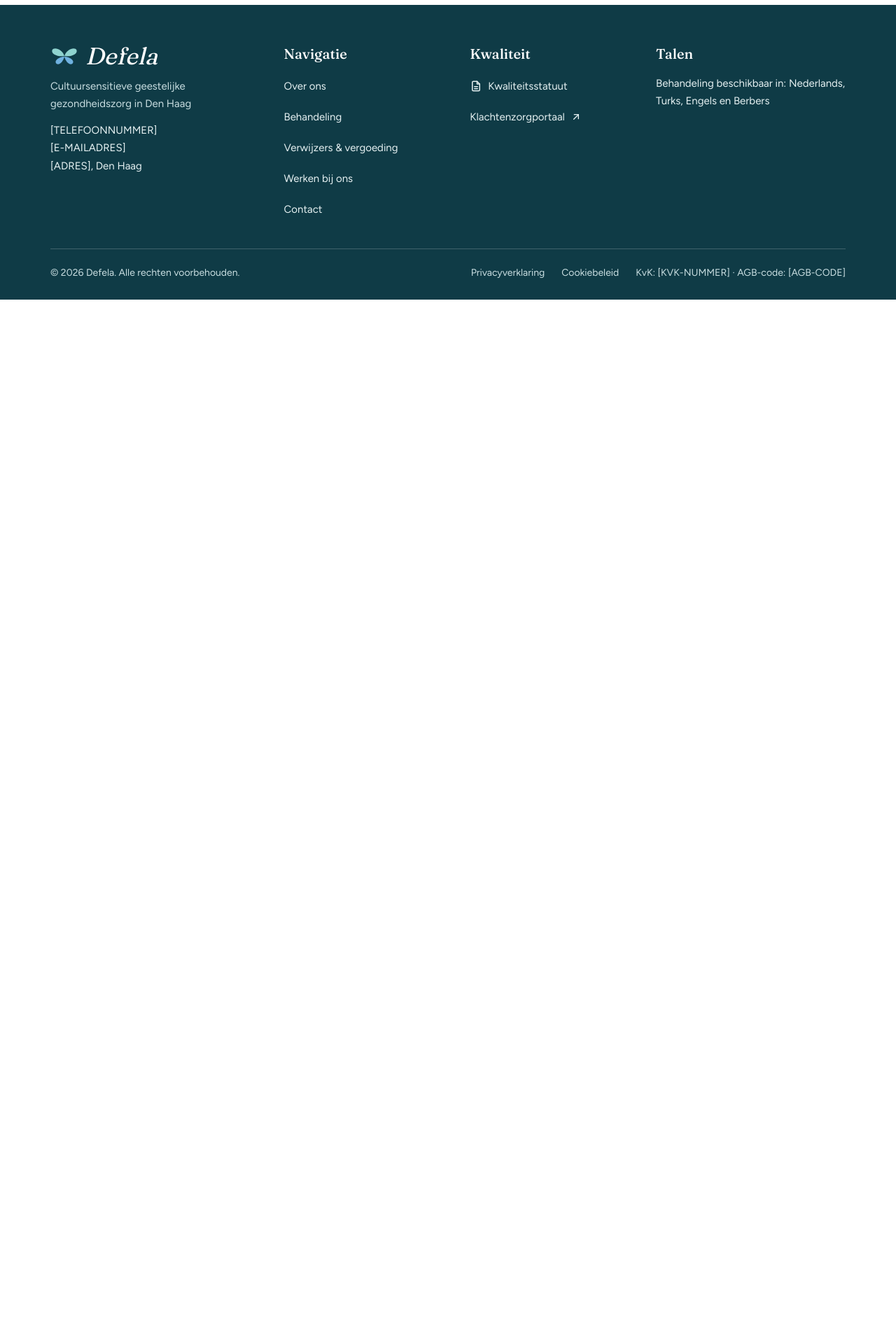
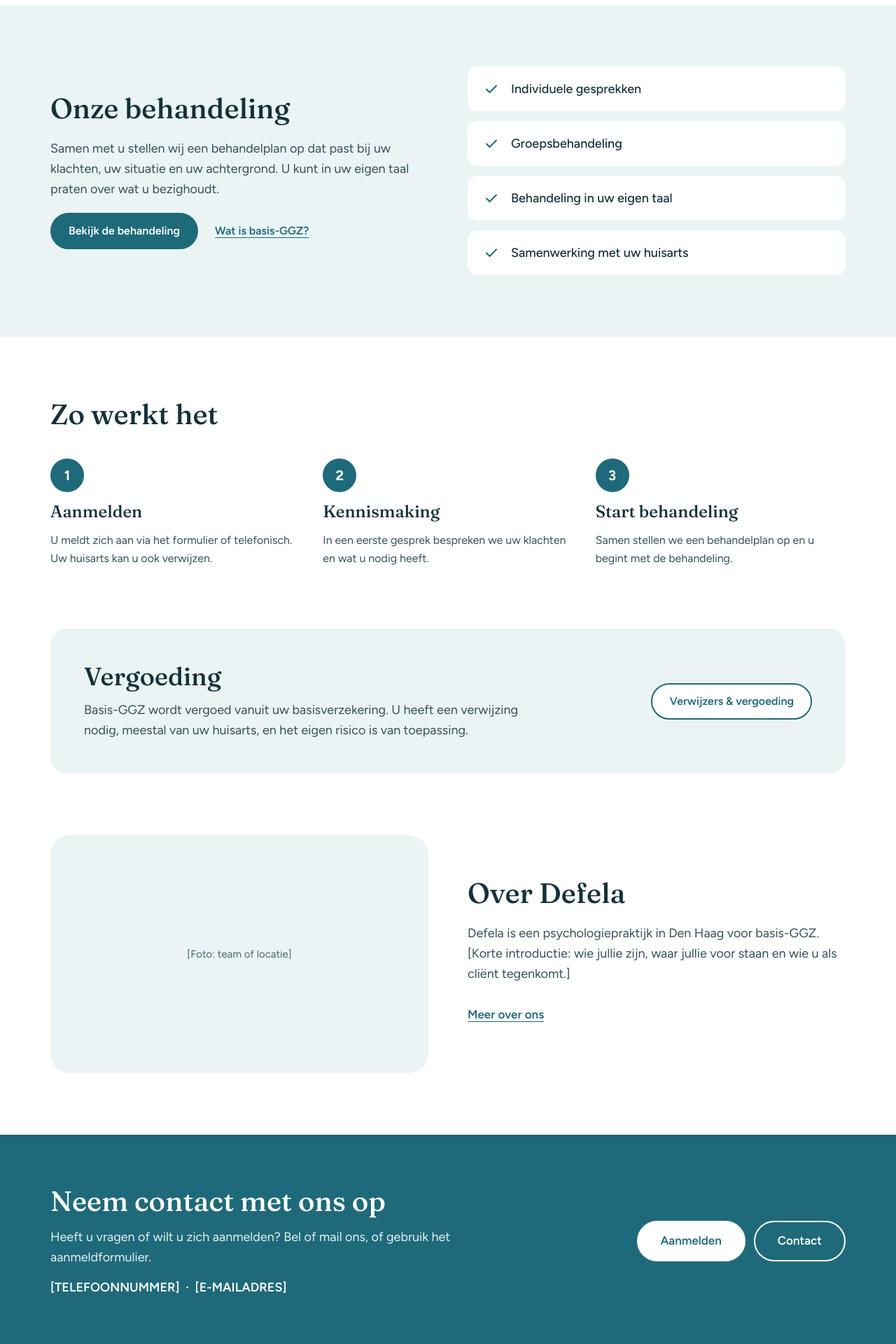
Before and after one commit to azzet58/ggz-defela, a Next.js app: page / in a window 1280 px wide. Shown: the part 1460-3380 px from the top of the page at 70% size. Before the commit the page ends 1888 px from the top, so only its background shows below. Built offline with nearby package versions, Linux system fonts and the light colour scheme.

Commit message:
feat(home): add treatment, steps, reimbursement, about and contact sections
Co-Authored-By: Claude Sonnet 5.5 <noreply@anthropic.com>
Claude-Session: https://claude.ai/code/session_0167ZHUUySUV985Z29cYqmX9

```diff
--- a/app/page.tsx
+++ b/app/page.tsx
@@ -1,5 +1,10 @@
+import { AboutTeaser } from "@/components/home/about-teaser";
 import { Complaints } from "@/components/home/complaints";
 import { Hero } from "@/components/home/hero";
+import { HowItWorks } from "@/components/home/how-it-works";
+import { Reimbursement } from "@/components/home/reimbursement";
+import { Treatment } from "@/components/home/treatment";
+import { ContactCta } from "@/components/contact-cta";
 import { EmergencyNotice } from "@/components/emergency-notice";
 
 export default function HomePage() {
@@ -8,6 +13,11 @@ export default function HomePage() {
       <Hero />
       <EmergencyNotice />
       <Complaints />
+      <Treatment />
+      <HowItWorks />
+      <Reimbursement />
+      <AboutTeaser />
+      <ContactCta />
     </>
   );
 }
--- /dev/null
+++ b/components/contact-cta.tsx
@@ -0,0 +1,36 @@
+import { ButtonLink } from "@/components/button";
+import { Container } from "@/components/container";
+import { signupLink, site } from "@/lib/site";
+
+/** Donkere afsluitende blok met contactgegevens en knoppen. */
+export function ContactCta({
+  title = "Neem contact met ons op",
+  text = "Heeft u vragen of wilt u zich aanmelden? Bel of mail ons, of gebruik het aanmeldformulier.",
+}: {
+  title?: string;
+  text?: string;
+}) {
+  return (
+    <section className="bg-brand text-white">
+      <Container className="flex flex-col gap-8 py-12 md:py-[72px] lg:flex-row lg:items-center lg:justify-between lg:gap-12">
+        <div className="flex max-w-[640px] flex-col gap-3.5">
+          <h2 className="font-display text-[30px] font-medium leading-[1.15] md:text-[40px]">
+            {title}
+          </h2>
+          <p className="text-base leading-[1.6] text-deep-text md:text-lg">{text}</p>
+          <p className="text-base font-semibold md:text-lg">
+            {site.contact.phone} &nbsp;·&nbsp; {site.contact.email}
+          </p>
+        </div>
+        <div className="flex flex-col gap-3 sm:flex-row">
+          <ButtonLink href={signupLink.href} variant="light">
+            {signupLink.label}
+          </ButtonLink>
+          <ButtonLink href="/contact" variant="ghost">
+            Contact
+          </ButtonLink>
+        </div>
+      </Container>
+    </section>
+  );
+}
--- /dev/null
+++ b/components/home/about-teaser.tsx
@@ -0,0 +1,35 @@
+import Link from "next/link";
+import { Container } from "@/components/container";
+import { PhotoPlaceholder } from "@/components/photo-placeholder";
+import { site } from "@/lib/site";
+
+export function AboutTeaser() {
+  return (
+    <section>
+      <Container className="grid items-center gap-8 pb-14 md:pb-[88px] lg:grid-cols-2 lg:gap-14">
+        <PhotoPlaceholder
+          label="[Foto: team of locatie]"
+          className="min-h-[240px] lg:min-h-[340px]"
+        />
+        <div className="flex flex-col gap-5">
+          <h2 className="font-display text-[30px] font-medium leading-[1.15] md:text-[40px]">
+            Over {site.name}
+          </h2>
+          <p className="text-base leading-[1.6] text-muted md:text-lg">
+            {site.name} is een psychologiepraktijk in {site.city} voor basis-GGZ.
+            [Korte introductie: wie jullie zijn, waar jullie voor staan en wie u
+            als cliënt tegenkomt.]
+          </p>
+          <div>
+            <Link
+              href="/over-ons"
+              className="inline-flex min-h-12 items-center text-[17px] font-semibold text-brand underline underline-offset-4"
+            >
+              Meer over ons
+            </Link>
+          </div>
+        </div>
+      </Container>
+    </section>
+  );
+}
--- /dev/null
+++ b/components/home/how-it-works.tsx
@@ -0,0 +1,30 @@
+import { Container } from "@/components/container";
+import { Steps } from "@/components/steps";
+
+const steps = [
+  {
+    title: "Aanmelden",
+    text: "U meldt zich aan via het formulier of telefonisch. Uw huisarts kan u ook verwijzen.",
+  },
+  {
+    title: "Kennismaking",
+    text: "In een eerste gesprek bespreken we uw klachten en wat u nodig heeft.",
+  },
+  {
+    title: "Start behandeling",
+    text: "Samen stellen we een behandelplan op en u begint met de behandeling.",
+  },
+];
+
+export function HowItWorks() {
+  return (
+    <section>
+      <Container className="flex flex-col gap-8 py-14 md:gap-10 md:py-[88px]">
+        <h2 className="font-display text-[30px] font-medium leading-[1.15] md:text-[40px]">
+          Zo werkt het
+        </h2>
+        <Steps steps={steps} />
+      </Container>
+    </section>
+  );
+}
--- /dev/null
+++ b/components/home/reimbursement.tsx
@@ -0,0 +1,31 @@
+import { ButtonLink } from "@/components/button";
+import { Container } from "@/components/container";
+
+export function Reimbursement() {
+  return (
+    <section>
+      <Container className="pb-14 md:pb-[88px]">
+        <div className="flex flex-col gap-6 rounded-3xl bg-mint p-6 sm:p-8 md:flex-row md:items-center md:justify-between md:gap-12 md:p-12">
+          <div className="flex max-w-[640px] flex-col gap-3">
+            <h2 className="font-display text-[28px] font-medium leading-[1.15] md:text-4xl">
+              Vergoeding
+            </h2>
+            <p className="text-base leading-[1.6] text-muted md:text-lg">
+              Basis-GGZ wordt vergoed vanuit uw basisverzekering. U heeft een
+              verwijzing nodig, meestal van uw huisarts, en het eigen risico is
+              van toepassing.
+            </p>
+          </div>
+          <ButtonLink
+            href="/verwijzers-vergoeding"
+            variant="outline"
+            size="md"
+            className="shrink-0"
+          >
+            Verwijzers &amp; vergoeding
+          </ButtonLink>
+        </div>
+      </Container>
+    </section>
+  );
+}
--- /dev/null
+++ b/components/home/treatment.tsx
@@ -0,0 +1,52 @@
+import { ButtonLink } from "@/components/button";
+import { Container } from "@/components/container";
+import { CheckIcon } from "@/components/icons";
+import Link from "next/link";
+
+const points = [
+  "Individuele gesprekken",
+  "Groepsbehandeling",
+  "Behandeling in uw eigen taal",
+  "Samenwerking met uw huisarts",
+];
+
+export function Treatment() {
+  return (
+    <section className="bg-mint">
+      <Container className="grid items-center gap-8 py-14 md:py-[88px] lg:grid-cols-2 lg:gap-14">
+        <div className="flex flex-col gap-5">
+          <h2 className="font-display text-[30px] font-medium leading-[1.15] md:text-[40px]">
+            Onze behandeling
+          </h2>
+          <p className="text-base leading-[1.6] text-muted md:text-lg">
+            Samen met u stellen wij een behandelplan op dat past bij uw klachten,
+            uw situatie en uw achtergrond. U kunt in uw eigen taal praten over wat
+            u bezighoudt.
+          </p>
+          <div className="flex flex-col gap-1 sm:flex-row sm:flex-wrap sm:items-center sm:gap-x-6">
+            <ButtonLink href="/behandeling" size="md">
+              Bekijk de behandeling
+            </ButtonLink>
+            <Link
+              href="/behandeling#info"
+              className="inline-flex min-h-12 items-center justify-center font-semibold text-brand underline underline-offset-4"
+            >
+              Wat is basis-GGZ?
+            </Link>
+          </div>
+        </div>
+        <ul className="flex flex-col gap-3.5">
+          {points.map((point) => (
+            <li
+              key={point}
+              className="flex items-center gap-4 rounded-[14px] bg-white px-5 py-4 text-base font-medium md:px-[22px] md:py-[18px] md:text-lg"
+            >
+              <CheckIcon className="h-6 w-6 shrink-0 text-brand" />
+              {point}
+            </li>
+          ))}
+        </ul>
+      </Container>
+    </section>
+  );
+}
--- /dev/null
+++ b/components/icons.tsx
@@ -0,0 +1,16 @@
+export function CheckIcon({ className = "h-6 w-6" }: { className?: string }) {
+  return (
+    <svg
+      viewBox="0 0 24 24"
+      fill="none"
+      stroke="currentColor"
+      strokeWidth="2"
+      strokeLinecap="round"
+      strokeLinejoin="round"
+      aria-hidden="true"
+      className={className}
+    >
+      <path d="M5 12.5l4.5 4.5L19 7.5" />
+    </svg>
+  );
+}
--- /dev/null
+++ b/components/steps.tsx
@@ -0,0 +1,21 @@
+export type Step = { title: string; text: string };
+
+/** Genummerde stappen, op mobiel onder elkaar en vanaf md naast elkaar. */
+export function Steps({ steps }: { steps: Step[] }) {
+  return (
+    <ol className="grid gap-8 md:grid-cols-3">
+      {steps.map((step, i) => (
+        <li key={step.title} className="flex flex-col gap-3">
+          <span
+            aria-hidden="true"
+            className="flex h-12 w-12 items-center justify-center rounded-full bg-brand text-xl font-bold text-white"
+          >
+            {i + 1}
+          </span>
+          <h3 className="font-display text-2xl font-medium">{step.title}</h3>
+          <p className="leading-[1.6] text-muted">{step.text}</p>
+        </li>
+      ))}
+    </ol>
+  );
+}
```
